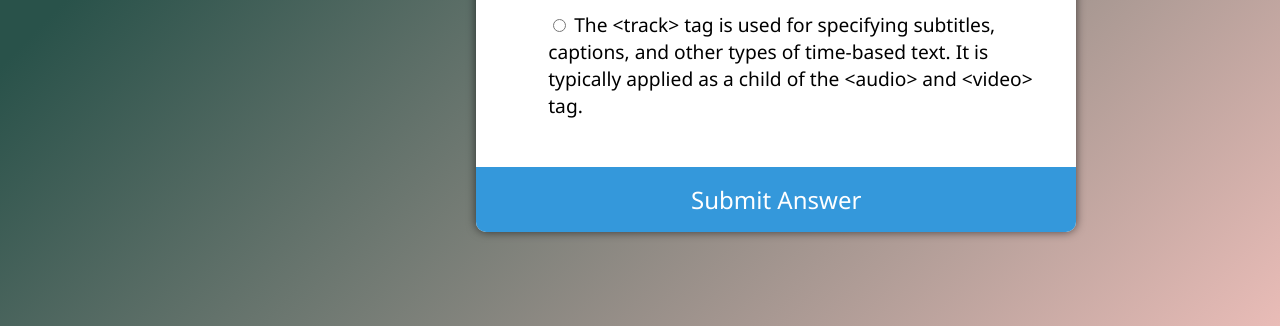
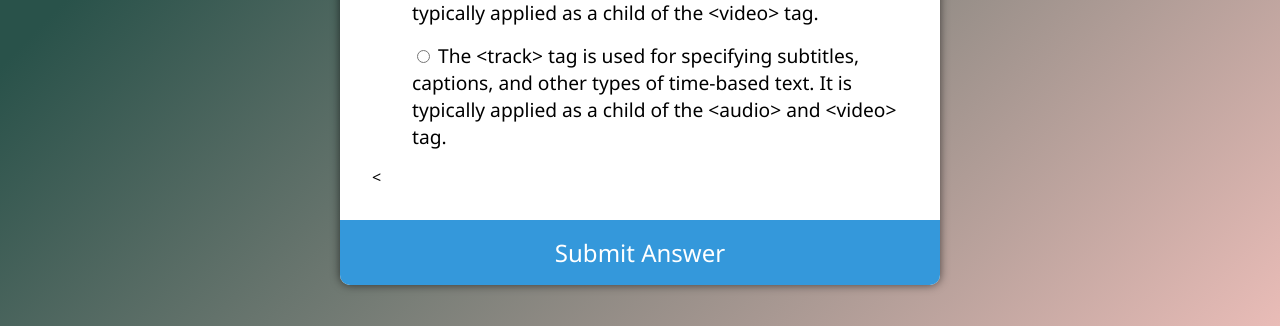
Before and after one commit to Joshua-Eggleston/Quiz-App, a plain HTML site: page index.html in a window 1280 px wide. Shown: the part 474-800 px from the top of the page. Drawn offline with Linux system fonts and the light colour scheme.

Commit message:
fixed css for github pages

```diff
--- a/index.html
+++ b/index.html
@@ -4,11 +4,13 @@
     <meta http-equiv="X-UA-Compatible" content="IE=edge">
     <meta name="viewport" content="width=device-width, initial-scale=1.0">
     <title>HTML Quiz App</title>
-    <link rel="stylesheet" href="/style.css">
+    <link rel="stylesheet" href="style.css">
     <script src="/script.js" defer></script>
 </head>
 <body>
+    <div class="header">
         <h1>HTML Quiz App</h1>
+
         <div class="quiz-container" id="quiz">
             <div class="quiz-header">
             <h2 id="question">Question Text</h2>
@@ -33,10 +35,11 @@
                         <label id="d_text" for="d">Question
                             </label
                     </li>
-            </ul>
+                </ul><
 
             </div>
             <button id="submit">Submit Answer </button>
         </div>
+    </div>
 </body>
 </html>
```
Lines whose indentation alone changed are shown as unchanged.
